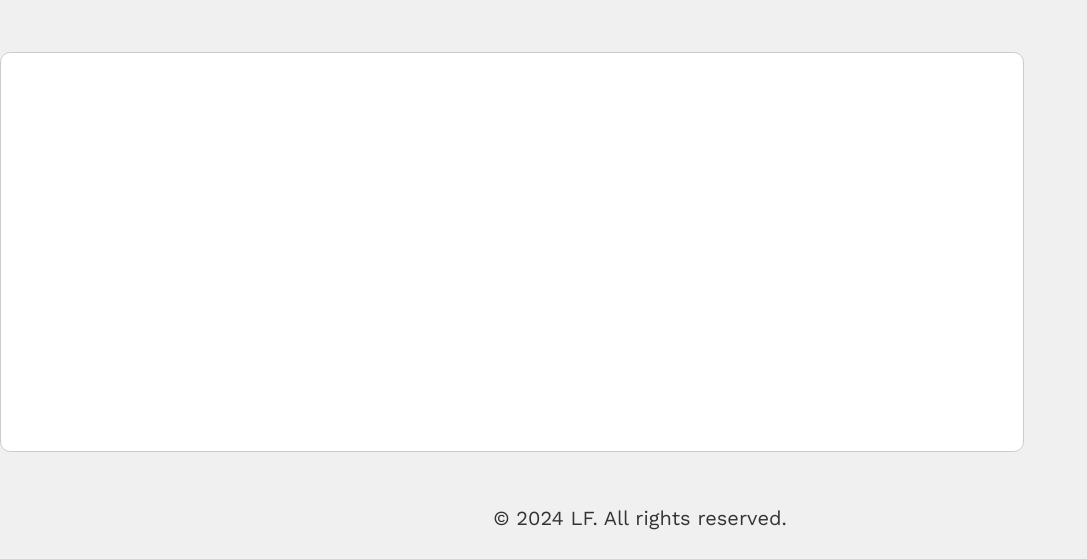
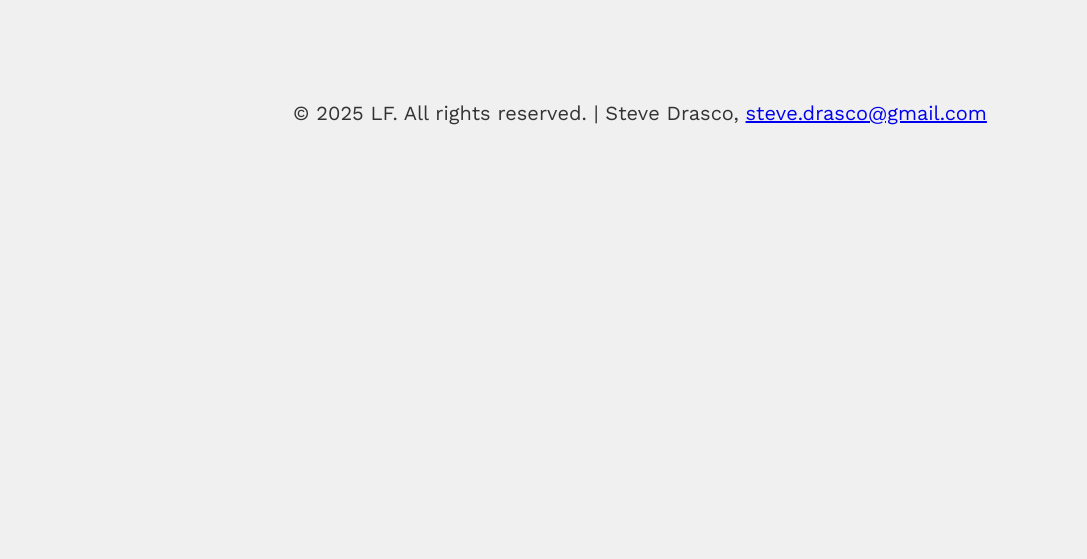
Before and after one commit to sdrasco/llamafleece, a plain HTML site: page index.html in a window 1280 px wide. Shown: the part 253-812 px from the top of the page, without its empty margins (0-1087 px from the left). Drawn offline with nearby package versions, Linux system fonts and the light colour scheme.

Commit message:
Update index.html

```diff
--- a/index.html
+++ b/index.html
@@ -71,20 +71,6 @@
             margin: 5px 0;
         }
 
-        iframe {
-            width: 80%;
-            height: 400px;
-            border: 1px solid #ccc;
-            margin: 5px 0;
-            border-radius: 10px;
-            overflow: auto;
-            box-sizing: border-box;
-            background: white;
-            display: flex;
-            justify-content: center;
-            align-items: center;
-        }
-
         footer {
             background-color: #f0f0f0;
             color: #333;
@@ -104,11 +90,8 @@
     </div>
 </header>
 
-<!-- Placeholder Section -->
-<iframe title="Placeholder">Something resilient, yet undefined.</iframe>
-
 <footer>
-    <p>&copy; 2024 LF. All rights reserved.</p>
+    <p>&copy; 2025 LF. All rights reserved. | Steve Drasco, <a href="mailto:steve.drasco@gmail.com">steve.drasco@gmail.com</a></p>
 </footer>
 
 </body>
```
